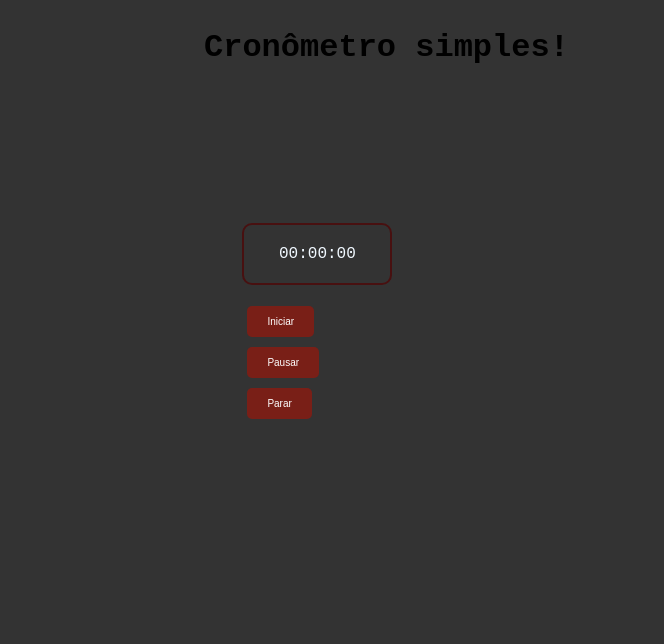
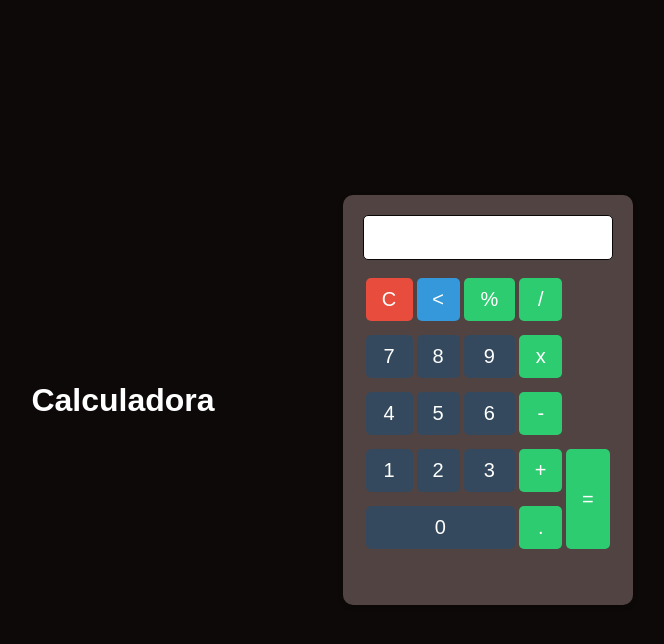
Before and after one commit to RodrigoribeiroDev/calculator, a plain HTML site: page index.html in a window 1280 px wide. Shown: the whole page, without its empty margins (244-908 px from the left). Drawn offline with Linux system fonts and the light colour scheme.

Commit message:
primeiro commit

```diff
--- a/index.html
+++ b/index.html
@@ -1,84 +1,55 @@
 <!DOCTYPE html>
 <html lang="pt">
 <head>
-    <meta charset="UTF-8">
-    <meta name="viewport" content="width=device-width, initial-scale=1.0">
-    <title>Document</title>
-    <style>
-      body{
-        background-color: #333;
-      }
-        .container{
-            align-items: center;
-            justify-content: center;
-            position: absolute;
-            display: flex;
-           left: 38%;
-           width: 150px;
-           height: 150px;
-           top: 30%;
-           padding: 0;
-        }
-
-
-.grid-container {
-  display: grid;
-  gap: 20px;
-  justify-content: center;
-  align-items: center;
-  font-family: Arial, sans-serif;
-  font-size: 36px;
-  margin: 1px;
-}
-
-
-#watch {
-  text-align: center;
-  border: 2px solid #481010;
-  padding: 20px;
-  border-radius: 10px;
-  font-family: 'Courier New', Courier, monospace;
-  color: aliceblue;
-}
-
-button {
-
-    padding: 10px 20px;
-    background-color: #791f17;
-    color: white;
-    font-size: 10px;
-    border: none;
-    border-radius: 5px;
-    cursor: pointer;
-    transition: background-color 0.3s ease;
-
-    margin: 5px;
-}
-
-.custom-button:hover {
-    background-color: #45a049;
-}
-
-.texto{
-  font-family:'Courier New', Courier, monospace ;
-  left: 35%;
-  position: absolute;
-}
-
-    </style>
+<meta charset="UTF-8">
+<meta name="viewport" content="width=device-width, initial-scale=1.0">
+<title>Calculadora</title>
+<link rel="stylesheet" href="style.css">
 </head>
 <body>
-    <div class="container">
-       <div><p id="watch">00:00:00</p>
-    <button id="btn-start" onclick="init()">Iniciar</button>
-    <button id="btn-pause" onclick="pause()">Pausar</button>
-    <button id="btn-stop" onclick="reset()">Parar</button>
+  <h1>Calculadora</h1>
+  <div class="container">
+    <div id="result"></div>
+    <div>
+      <table>
+        <tr>
+          <td><button class="btn-delet" onclick="deletar()">C</button></td>
+          <td><button class="btn-back" onclick="back()"><</button></td>
+
+          <td><button class="btn" onclick="insert('%')">%</button></td>
+          <td><button class="btn" onclick="insert('/')">/</button></td>
+        </tr>
+        <tr>
+          <td><button id="btnNum" onclick="insert('7')">7</button></td>
+          <td><button id="btnNum" onclick="insert('8')">8</button></td>
+          <td><button id="btnNum" onclick="insert('9')">9</button></td>
+          <td><button class="btn" onclick="insert('*')">x</button></td>
+        </tr>
+        <tr>
+          <td><button id="btnNum" onclick="insert('4')">4</button></td>
+          <td><button id="btnNum" onclick="insert('5')">5</button></td>
+          <td><button id="btnNum" onclick="insert('6')">6</button></td>
+          <td><button class="btn" onclick="insert('-')">-</button></td>
+        </tr>
+        <tr>
+          <td><button id="btnNum" onclick="insert('1')">1</button></td>
+          <td><button id="btnNum" onclick="insert('2')">2</button></td>
+          <td><button id="btnNum" onclick="insert('3')">3</button></td>
+          <td><button class="btn" onclick="insert('+')">+</button></td>
+
+          <td rowspan="2"><button
+            class="btn-result"
+            onclick="calcular()">=</button>
+          </td>
+        </tr>
+        <tr>
+          <td colspan="3"><button id="btnNum" onclick="insert('0')">0</button></td>
+          <td><button class="btn" onclick="insert('.')">.</button></td>
+        </tr>
+      </table>
     </div>
-</div>
+  </div>
 
-<div>
-  <h1 class="texto">Cronômetro simples!</h1>
-</div>
 <script src="script.js"></script>
 </body>
 </html>
--- a/script.js
+++ b/script.js
@@ -1,49 +1,21 @@
-const watchDocument = document.getElementById('watch');
-
-let hours = 0;
-let minutes = 0;
-let seconds = 0;
-let interval;
-
-function init(){
-    watch();
-    interval = setInterval(watch, 1000)
+//Não precisa definir o parametro, cria uma variavel e concatena com o parametro
+function insert(nume){
+    var number = document.getElementById('result').innerHTML;
+    document.getElementById('result').innerHTML = number + nume
+}
+//chama o id e retorna uma string vazia
+function deletar(){
+    document.getElementById('result').innerHTML = "";
 }
 
-function pause(){
-    clearInterval(interval)
-
+function back(){
+    var resultado = document.getElementById('result').innerHTML;
+    document.getElementById('result').innerHTML = resultado.substring(0, resultado.length - 1)
 }
 
-function reset(){
-    clearInterval(interval)
-    hours = 0;
-    seconds = 0;
-    minutes = 0;
-    watchDocument.innerHTML = "00:00:00"
-
-
-}
-
-const digitZero = (digit) => {
-    if(digit < 10){
-        return `0${digit}`
-    } else{
-        return digit
+function calcular(){
+    var calcular = document.getElementById('result').innerHTML;
+    if(calcular){
+        document.getElementById('result').innerHTML = eval(calcular)
     }
 }
-
-
-function watch(){
-    seconds++;
-
-    if(seconds === 60){
-        seconds = 0;
-        minutes++;
-
-    } if(minutes === 60){
-        minutes = 0;
-        hours++;
-    }
-        watchDocument.innerHTML = digitZero(hours) + ":" + digitZero(minutes) + ":" + digitZero(seconds);
-}
--- /dev/null
+++ b/style.css
@@ -0,0 +1,74 @@
+body {
+  font-family: Arial, sans-serif;
+  background-color: #0d0909;
+  display: flex;
+  justify-content: center;
+  align-items: center;
+  height: 100vh;
+  margin: 0;
+}
+h1{
+  color:#fff;
+  display: flex;
+  position: relative;
+  right: 10%;
+}
+
+.container {
+  width: 250px;
+  height: 370px;
+  background-color: #524343;
+  padding: 20px;
+  border-radius: 10px;
+  box-shadow: 0 2px 5px rgba(0, 0, 0, 0.2);
+}
+
+#result{
+  font-size: 24px;
+  text-align: right;
+  padding: 10px;
+  margin-bottom: 10px;
+  border: 1px solid #080808;
+  background-color: #fff;
+  border-radius: 5px;
+  height: 23px;
+}
+
+table {
+  width: 100%;
+}
+
+button {
+  width: 100%;
+  padding: 10px;
+  font-size: 20px;
+  margin: 5px 0;
+  border: none;
+  border-radius: 5px;
+  cursor: pointer;
+}
+
+.btn-delet {
+  background-color: #e74c3c;
+  color: #fff;
+}
+
+.btn-back {
+  background-color: #3498db;
+  color: #fff;
+}
+
+.btn {
+  background-color: #2ecc71;
+  color: #fff;
+}
+
+#btnNum {
+  background-color: #34495e;
+  color: #fff;
+}
+.btn-result{
+  height: 100px;
+  background-color: #2ecc71;
+  color: #fff;
+}
```
